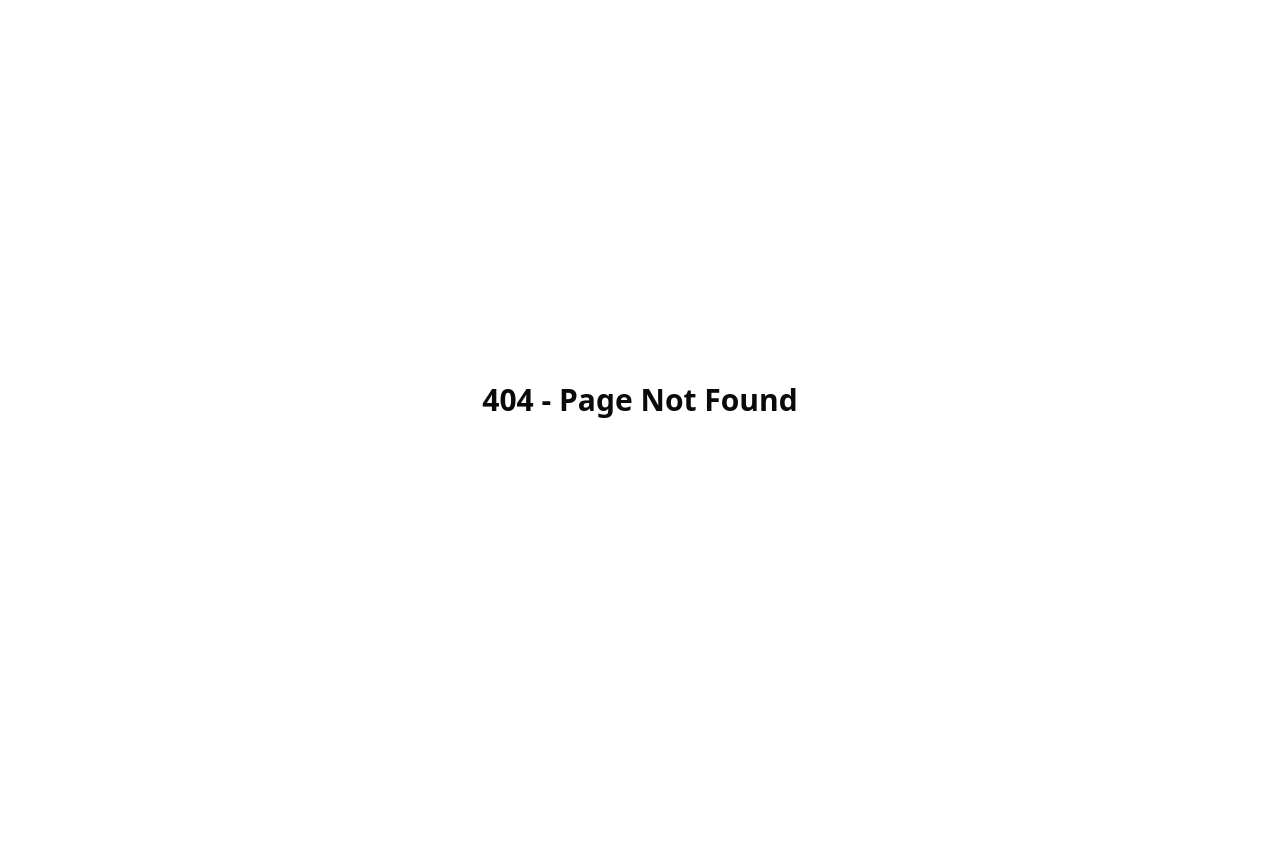
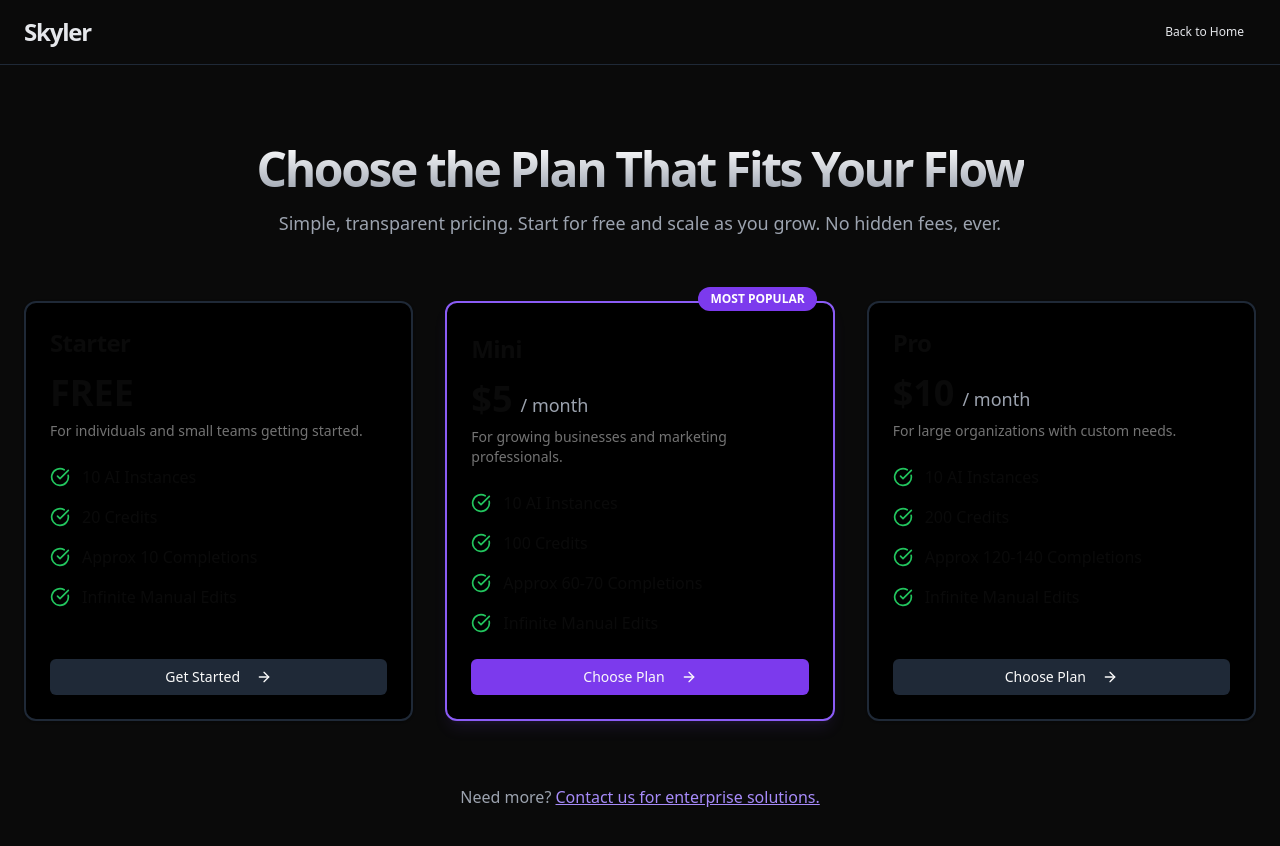
Before and after one commit to 05sanjaykumar/Skyler-AI, a Next.js app in the folder apps/web/: page /payments in a window 1280 px wide. Before the commit this address had no page. Shown: the top 846 px of the page. Before the commit the page ends 800 px from the top, so only its background shows below. Built offline with nearby package versions, Linux system fonts and the light colour scheme; no server answers; sample sign-in values are in the browser's storage.

Commit message:
refactor: Changed Page Layout

```diff
--- /dev/null
+++ b/apps/web/app/(main)/dashboard/layout.tsx
@@ -0,0 +1,14 @@
+// apps/web/app/dashboard/layout.tsx
+import { ThemeProvider } from "@/components/theme-provider";
+import TopBar from "@/components/top-bar";
+
+export default function DashboardLayout({ children }: { children: React.ReactNode }) {
+  return (
+    <ThemeProvider attribute="class" defaultTheme="system" enableSystem>
+      <div className="min-h-screen flex flex-col bg-background dark:bg-[#1E1E1E]">
+          <TopBar />
+          <main >{children}</main>
+      </div>
+    </ThemeProvider>
+  );
+}
--- a/apps/web/app/dashboard/layout.tsx
+++ b/apps/web/app/(main)/layout.tsx
@@ -1,18 +1,14 @@
 // apps/web/app/dashboard/layout.tsx
 import "../globals.css";
 import { ThemeProvider } from "@/components/theme-provider";
-import TopBar from "@/components/top-bar";
 import AuthGuard from "@/lib/auth-wrapper"
 
-export default function DashboardLayout({ children }: { children: React.ReactNode }) {
+export default function MainLayout({ children }: { children: React.ReactNode }) {
   return (
     <ThemeProvider attribute="class" defaultTheme="system" enableSystem>
-      <div className="min-h-screen flex flex-col bg-background dark:bg-[#1E1E1E]">
         <AuthGuard>
-          <TopBar />
-          <main className="flex-1 p-4">{children}</main>
+          <main >{children}</main>
         </AuthGuard>
-      </div>
     </ThemeProvider>
   );
 }
--- /dev/null
+++ b/apps/web/app/(main)/payments/page.tsx
@@ -0,0 +1,105 @@
+import React from 'react';
+import { Button } from "@/components/ui/button";
+import { Card, CardContent, CardDescription, CardFooter, CardHeader, CardTitle } from "@/components/ui/card";
+import { CheckCircle, ArrowRight } from 'lucide-react';
+
+// You would need to have these shadcn/ui components added to your project:
+// npx shadcn-ui@latest add button card
+
+const plans = [
+    {
+        name: "Starter",
+        price: "FREE",
+        description: "For individuals and small teams getting started.",
+        features: ["10 AI Instances", "20 Credits", "Approx 10 Completions", "Infinite Manual Edits"],
+        isPopular: false,
+    },
+    {
+        name: "Mini",
+        price: "$5",
+        description: "For growing businesses and marketing professionals.",
+        features: ["10 AI Instances", "100 Credits", "Approx 60-70 Completions", "Infinite Manual Edits"],
+        isPopular: true,
+    },
+    {
+        name: "Pro",
+        price: "$10",
+        description: "For large organizations with custom needs.",
+        features: ["10 AI Instances", "200 Credits", "Approx 120-140 Completions", "Infinite Manual Edits"],
+        isPopular: false,
+    }
+];
+
+export default function PricingPage() {
+  return (
+    <div className="bg-[#0A0A0A] text-gray-200 min-h-screen antialiased">
+        {/* --- Header --- */}
+        <header className="border-b border-gray-800">
+            <div className="container mx-auto px-6 py-4 flex justify-between items-center">
+                <h1 className="text-2xl font-bold tracking-tighter">Skyler</h1>
+                <Button variant="ghost" size="sm">
+                    Back to Home
+                </Button>
+            </div>
+        </header>
+
+        {/* --- Main Content --- */}
+        <main className="container mx-auto px-6 py-12 md:py-20">
+            <div className="text-center max-w-3xl mx-auto">
+                <h2 className="text-4xl md:text-5xl font-bold tracking-tighter bg-clip-text text-transparent bg-gradient-to-b from-white to-gray-400">
+                    Choose the Plan That Fits Your Flow
+                </h2>
+                <p className="mt-4 text-lg text-gray-400">
+                    Simple, transparent pricing. Start for free and scale as you grow. No hidden fees, ever.
+                </p>
+            </div>
+
+            <div className="mt-16 grid grid-cols-1 md:grid-cols-3 gap-8">
+                {plans.map(plan => (
+                    <Card
+                        key={plan.name}
+                        className={`bg-black border-2 flex flex-col ${plan.isPopular ? 'border-violet-500 shadow-lg shadow-violet-500/10' : 'border-gray-800'} transition-transform hover:-translate-y-2`}
+                    >
+                        <CardHeader className="relative">
+                            {plan.isPopular && (
+                                <div className="absolute -top-4 right-4 bg-violet-600 text-white text-xs font-bold px-3 py-1 rounded-full">
+                                    MOST POPULAR
+                                </div>
+                            )}
+                            <CardTitle className="text-2xl">{plan.name}</CardTitle>
+                            <div className="flex items-baseline gap-2 pt-2">
+                                <span className="text-4xl font-bold">
+                                    {plan.price}
+                                </span>
+                                {plan.price !== "FREE" && <span className="text-lg font-normal text-gray-400">/ month</span>}
+                            </div>
+                            <CardDescription className="pt-2 !mt-0">{plan.description}</CardDescription>
+                        </CardHeader>
+                        <CardContent className="flex-grow">
+                            <ul className="space-y-4">
+                                {plan.features.map(feature => (
+                                    <li key={feature} className="flex items-start">
+                                        <CheckCircle className="h-5 w-5 text-green-500 mr-3 mt-0.5 flex-shrink-0" />
+                                        <span>{feature}</span>
+                                    </li>
+                                ))}
+                            </ul>
+                        </CardContent>
+                        <CardFooter>
+                            <Button
+                                className={`w-full ${plan.isPopular ? 'bg-violet-600 hover:bg-violet-700' : 'bg-gray-800 hover:bg-gray-700'}`}
+                            >
+                                {plan.price === "FREE" ? "Get Started" : "Choose Plan"}
+                                <ArrowRight className="ml-2 h-4 w-4" />
+                            </Button>
+                        </CardFooter>
+                    </Card>
+                ))}
+            </div>
+             <div className="text-center mt-16">
+                <p className="text-gray-400">Need more? <a href="#" className="text-violet-400 font-medium underline">Contact us for enterprise solutions.</a></p>
+            </div>
+        </main>
+    </div>
+  );
+}
--- a/apps/web/src/components/top-bar.tsx
+++ b/apps/web/src/components/top-bar.tsx
@@ -9,12 +9,14 @@ import { Button } from "@/components/ui/button"
 import { DropdownMenu, DropdownMenuContent, DropdownMenuItem, DropdownMenuLabel, DropdownMenuSeparator, DropdownMenuTrigger } from "@/components/ui/dropdown-menu"
 import { Avatar, AvatarFallback, AvatarImage } from "@/components/ui/avatar"
 import { useEffect } from "react"
+import { useRouter } from "next/navigation"
 
 export default function Topbar() {
   const { data: session } = useSession()
   const { theme, setTheme } = useTheme()
   const [credits, setCredits] = useState(20)
   const [mounted, setMounted] = useState(false)
+  const router = useRouter()
 
   // Prevent hydration mismatch with next-themes
   useEffect(() => {
@@ -74,7 +76,7 @@ export default function Topbar() {
 
           {/* These will only show on mobile */}
           <div className="block md:hidden">
-            <DropdownMenuItem>
+            <DropdownMenuItem onClick={() => router.push("/payments")}>
               <Copyright className="w-4 h-4 mr-2" /> Buy Credits
             </DropdownMenuItem>
             <DropdownMenuItem>
@@ -103,7 +105,7 @@ export default function Topbar() {
 
       {/* These will only show on desktop */}
       <div className="hidden md:flex items-center space-x-2">
-        <Button className="bg-gradient-to-r from-purple-500 to-purple-600 hover:from-purple-600 hover:to-purple-700 shadow-lg">
+        <Button className="bg-gradient-to-r from-purple-500 to-purple-600 hover:from-purple-600 hover:to-purple-700 shadow-lg" onClick={() => router.push("/payments")}>
           <Copyright className="w-4 h-4 mr-2" />
           Buy Credits
         </Button>
```
Also changed, not shown: apps/web/app/(main)/dashboard/page.tsx (renamed from apps/web/app/dashboard/page.tsx, +4 -4 lines), apps/web/app/(main)/dashboard/gmail/[instanceId]/page.tsx (renamed from apps/web/app/dashboard/gmail/[instanceId]/page.tsx), apps/web/app/(main)/dashboard/gmail/page.tsx (renamed from apps/web/app/dashboard/gmail/page.tsx).
